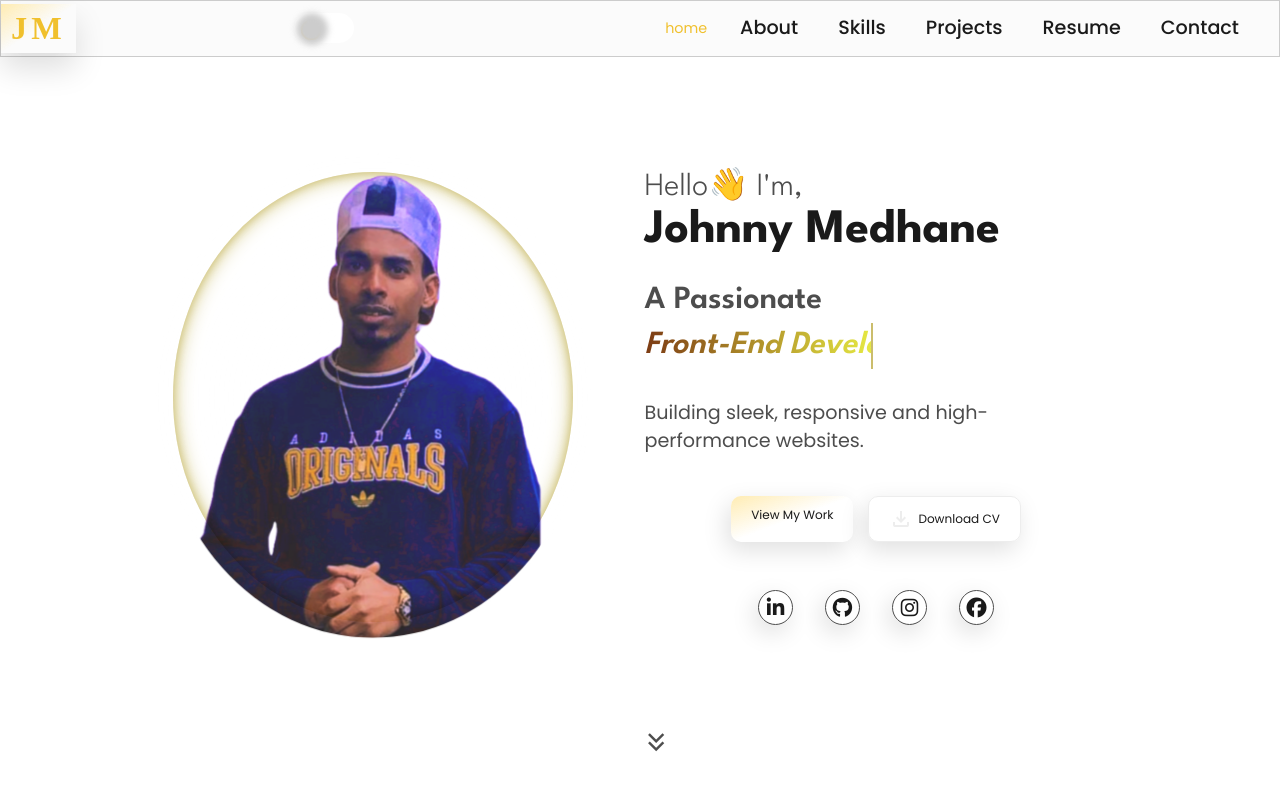
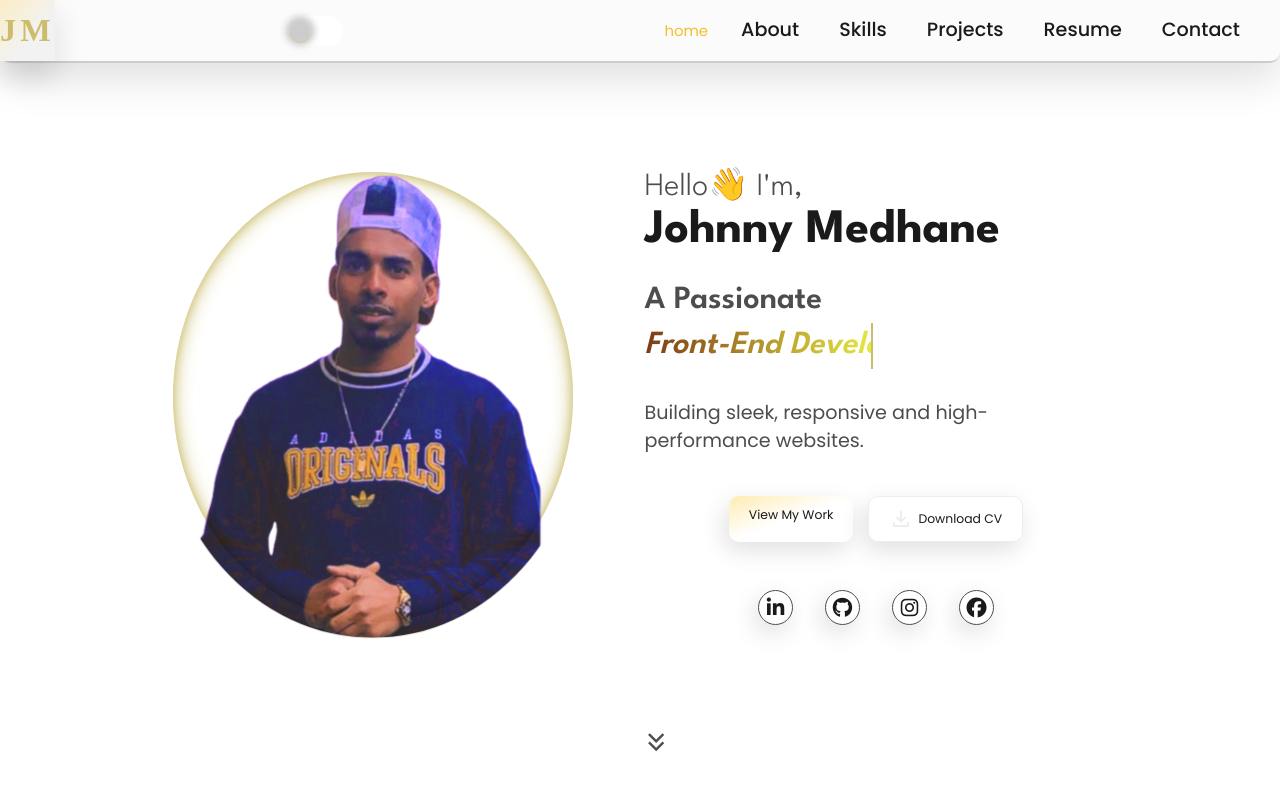
Before and after one commit to Johnnymedhane/my-portfolio, a React (Create React App) app: page /allPages in a window 1280 px wide. Shown: the top 793 px of the page. Built offline with nearby package versions, Linux system fonts and the light colour scheme; a web font is replaced by a local one.

Commit message:
added scrolling down fun, header style improved, adjusted font sizes

```diff
--- a/src/components/about/AboutMe.jsx
+++ b/src/components/about/AboutMe.jsx
@@ -70,7 +70,7 @@ export function About() {
         <p>
           Through my coding journey, I've learned more than just programming —
           I've mastered:
-          <div>
+          <>
             <strong> how to learn effectively </strong>,
             <strong> developed strong self-discipline </strong>,
             <strong>enhanced my research skills </strong>,
@@ -79,7 +79,7 @@ export function About() {
             </strong>{" "}
             Coding has actually taught me that happiness comes from solving
             problems!
-          </div>
+          </>
         </p>
         <p>
           When I encounter new technologies, I don't panic — I'm confident in my
--- a/src/index.css
+++ b/src/index.css
@@ -84,10 +84,10 @@
   --fs-2: clamp(1.2rem, 0.9rem + 1.5vw, 3.1rem);
   --fs-3: clamp(1.188rem, 0.9rem + 1.4vw, 2.225rem);
   --fs-4: clamp(1.063rem, 0.85rem + 1.06vw, 1.9rem);
-  --fs-5: clamp(0.863rem, 0.75rem + 0.56vw, 1.2rem);
-  --fs-6: clamp(0.758rem, 0.7rem + 0.29vw, 0.895rem);
-  --fs-7: clamp(0.675rem, 0.65rem + 0.13vw, 0.938rem);
-  --fs-8: clamp(0.588rem, 0.57rem + 0.09vw, 0.75rem);
+  --fs-5: clamp(0.963rem, 0.75rem + 0.56vw, 1.2rem);
+  --fs-6: clamp(0.838rem, 0.7rem + 0.29vw, 1rem);
+  --fs-7: clamp(0.775rem, 0.65rem + 0.13vw, 0.938rem);
+  --fs-8: clamp(0.688rem, 0.57rem + 0.09vw, 0.75rem);
 
   /* transition */
   --transition-1: 0.25s ease;
@@ -315,7 +315,6 @@ body {
   flex-direction: column;
   justify-content: space-between;
   height: 100vh;
-  /* background: var(--bg-gradient-onyx); */
 }
 
 .main-container {
@@ -337,8 +336,16 @@ body {
   background: var(--tbg);
   backdrop-filter: blur(10px);
   -webkit-backdrop-filter: blur(10px);
-  border: 1px solid var(--jet);
+  border-bottom: 2px solid var(--jet);
+  border-bottom-left-radius: 10px;
+  border-bottom-right-radius: 10px;
+  box-shadow: var(--shadow-3);
   z-index: 10;
+  transition: border-image 0.3s ease;
+}
+
+.head.scrolled-up {
+  border-image: linear-gradient(to right, transparent, var(--light-gray-70), transparent) 1;
 }
 
 /* Logo Styles */
@@ -349,13 +356,12 @@ body {
   font-family: var(--ffBBHBartle);
   font-size: var(--fs-3);
   font-weight: 700;
+
   color: var(--orange-1);
   text-transform: uppercase;
   letter-spacing: 4px;
   transition: var(--transition-2);
   animation: logoFadeIn 1s linear;
-  /* transform-style: preserve-3d;
-  backface-visibility: hidden; */
 }
 @keyframes logoFadeIn {
   0% {
@@ -370,7 +376,7 @@ body {
 
 .logo span {
   display: inline-block;
-  padding: 0 10px;
+ padding: 0.4rem 0;
   background: var(--bg-gradient-yellow-1);
   box-shadow: var(--shadow-2);
 }
@@ -425,8 +431,8 @@ body {
 }
 
 .nav-link {
-  color: var(--white-1);
-  font-size: var(--fs-7);
+  color: var(--white-2);
+  font-size: var(--fs-5);
   padding: 20px 7px;
   font-family: var(--ffpoppins);
   text-transform: capitalize;
@@ -535,8 +541,8 @@ body {
 .slider:before {
   position: absolute;
   content: "";
-  height: 32px;
-  width: 32px;
+  height:1.9rem;
+  width: 1.9rem;
   border-radius: 20px;
   left: 2px;
   /* bottom: 2px; */
@@ -605,13 +611,11 @@ body {
   }
 }
 
-/* .input:checked + .slider {
+.input:checked + .slider {
   background-color: transparent;
-} */
-
-.input:focus + .slider {
-  box-shadow: 0 0 1px #183153;
-}
+}
+
+
 
 .input:checked + .slider:before {
   transform: translateX(30px);
@@ -1909,11 +1913,7 @@ textarea.form-input::-webkit-resizer {
 
 /* Responsive Design */
 @media screen and (max-width: 1024px) {
-    .head {
-    padding: 10px 0;
-    border-top-left-radius: 7px;
-    border-top-right-radius: 7px;
-  }
+
   section {
     padding: 1.5rem 0.3rem;
   }
@@ -1966,7 +1966,17 @@ textarea.form-input::-webkit-resizer {
     position: fixed;
     z-index: 9000;
   }
-
+  .nav-link {
+    font-size: var(--fs-2);
+    letter-spacing: 2px;
+  }
+  .nav-link:hover,
+  .nav-link:focus {
+    font-size: var(--fs-4);
+  }
+  .nav-active {
+    font-size: var(--fs-4);
+  }
   /* home */
 
   .hero-container {
@@ -2054,25 +2064,14 @@ textarea.form-input::-webkit-resizer {
 @media screen and (max-width: 640px) {
 
 
-  .nav-link {
-    font-size: var(--fs-4);
-  }
-  .nav-link:hover,
-  .nav-link:focus {
-    font-size: var(--fs-5);
-  }
-  .nav-active {
-    font-size: var(--fs-5);
-  }
+
 
   .nav-toggle {
     display: block;
     position: fixed;
     z-index: 9000;
   }
-  .logo {
-    height: 24px;
-  }
+
 
   .hero-container {
     flex-direction: column;
@@ -2087,13 +2086,10 @@ textarea.form-input::-webkit-resizer {
 
   .hero-content h1 {
     margin-bottom: 15px;
-    font-size: var(--fs-3);
     text-align: center;
   }
 
-  .hero-content h2 {
-    font-size: var(--fs-4);
-  }
+
   .hero-content h2 span {
     width: 16ch;
     margin: auto;
@@ -2149,9 +2145,7 @@ textarea.form-input::-webkit-resizer {
     left: -30px;
   }
 
-  .link-my-hestory {
-    font-size: var(--fs-8);
-  }
+
 
   .address {
     flex-direction: column;
@@ -2161,11 +2155,9 @@ textarea.form-input::-webkit-resizer {
     height: 300px;
   }
 
-  .contact-icon {
+
+  .contact-title {
     font-size: var(--fs-7);
-  }
-  .contact-title {
-    font-size: var(--fs-8);
   }
   .contact-info :is(.contact-link, time, address) {
     font-size: var(--fs-7);
@@ -2204,10 +2196,10 @@ textarea.form-input::-webkit-resizer {
     box-shadow: inset 0 0 0 5px var(--orange-1);
   }
   .hero-content h2 {
-    font-size: var(--fs-5);
+    /* font-size: var(--fs-5); */
   }
   .hero-content h1 {
-    font-size: var(--fs-4);
+    /* font-size: var(--fs-4); */
   }
 }
 
@@ -2348,7 +2340,7 @@ textarea.form-input::-webkit-resizer {
   }
 
   .contact-icon i {
-    color: var(--orange-1);
+
     font-size: var(--fs-4);
   }
   .contact-title {
--- a/src/pages/HomePage.jsx
+++ b/src/pages/HomePage.jsx
@@ -6,11 +6,12 @@ import { Projects } from "../components/projects/Projects";
 import { Resume } from "../components/resume/Resume";
 import { Skills } from "../components/skills/Skills";
 import { Contact } from "../components/contact/Contact";
-import Scrollup from "../ui/Scrollup";
+import Scrollup from "../ui/ScrollingPage";
 import { useEffect, useState } from "react";
 
 function HomePage() {
-  const [windowScrollY, setWindowScrollY] =  useState(window.scrollY);
+  const [windowScrollY, setWindowScrollY] = useState(window.scrollY);
+  // const [direction, setDirection] = useState("");
 
   useEffect(() => {
     const handleScroll = () => {
@@ -22,6 +23,7 @@ function HomePage() {
     };
   }, []);
 
+
   const articleRef = useIntersectionObserver({
     threshold: 0.1,
     rootMargin: "0px 0px -10% 0px",
@@ -29,7 +31,7 @@ function HomePage() {
 
   return (
     <>
-   {windowScrollY > 400 && <Scrollup />}
+      <Scrollup scrollDirection={windowScrollY >  400 && windowScrollY < 2000 ? "down" : windowScrollY > 6000 ? "up" : ""} />
       <Hero />
       <Main className="main">
         <article ref={(el) => (articleRef.current[0] = el)}>
--- a/src/ui/Header.jsx
+++ b/src/ui/Header.jsx
@@ -1,4 +1,5 @@
 
+import { useEffect } from "react";
 import Logo from "./Logo";
 
 import Hamburger from "./Hamburger";
@@ -16,6 +17,27 @@ export function Header() {
   "resume",
   "contact",
 ];
+
+  useEffect(() => {
+    let lastScroll = 0;
+
+    const handleScroll = () => {
+      const currentScroll = window.pageYOffset;
+      const header = document.querySelector('.head');
+      if (currentScroll > lastScroll && currentScroll > 100) {
+        // Scrolling up
+        header?.classList.add('scrolled-up');
+      } else {
+        // Scrolling down or at top
+        header?.classList.remove('scrolled-up');
+      }
+
+      lastScroll = currentScroll;
+    };
+
+    window.addEventListener('scroll', handleScroll);
+    return () => window.removeEventListener('scroll', handleScroll);
+  }, []);
 
 
   return (
--- /dev/null
+++ b/src/ui/ScrollingPage.jsx
@@ -0,0 +1,23 @@
+import { HiArrowDown, HiArrowUp } from "react-icons/hi";
+
+function Scrollup({ scrollDirection }) {
+  const handlescrollDown = () => {
+    window.scrollTo({ top: document.body.scrollHeight, behavior: "smooth" });
+  }
+  const handleScrollUp = () => {
+    window.scrollTo({ top: 0, behavior: "smooth" });
+  }
+  if (!scrollDirection || scrollDirection === "") return ;
+  return (
+    scrollDirection === "down" ? (
+      <button className="scroll-up" onClick={handlescrollDown} aria-label="Scroll Down">
+      <HiArrowDown />
+    </button>
+    ) :
+    <button className="scroll-up" onClick={handleScrollUp} aria-label="Scroll Up">
+      <HiArrowUp />
+    </button>
+  )
+}
+
+export default Scrollup
--- a/src/ui/Scrollup.jsx
+++ /dev/null
@@ -1,14 +0,0 @@
-import { HiArrowUp } from "react-icons/hi";
-
-function Scrollup() {
-  const handleScrollUp = () => {
-    window.scrollTo({ top: 0, behavior: "smooth" });
-  }
-  return (
-    <button className="scroll-up" onClick={handleScrollUp} aria-label="Scroll to top">
-      <HiArrowUp />
-    </button>
-  )
-}
-
-export default Scrollup
```
